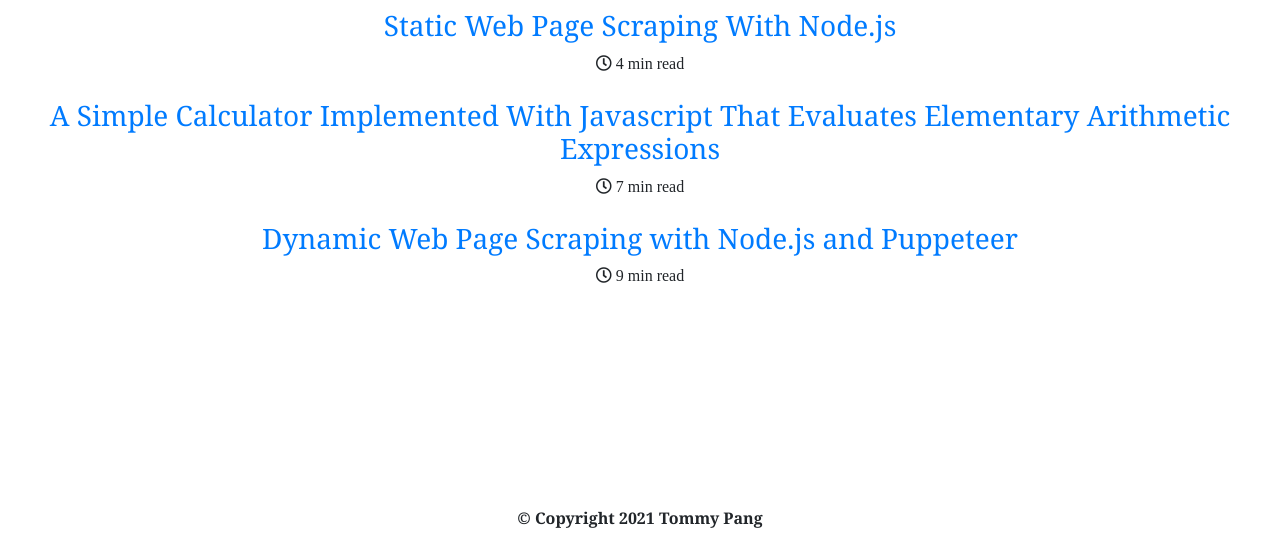
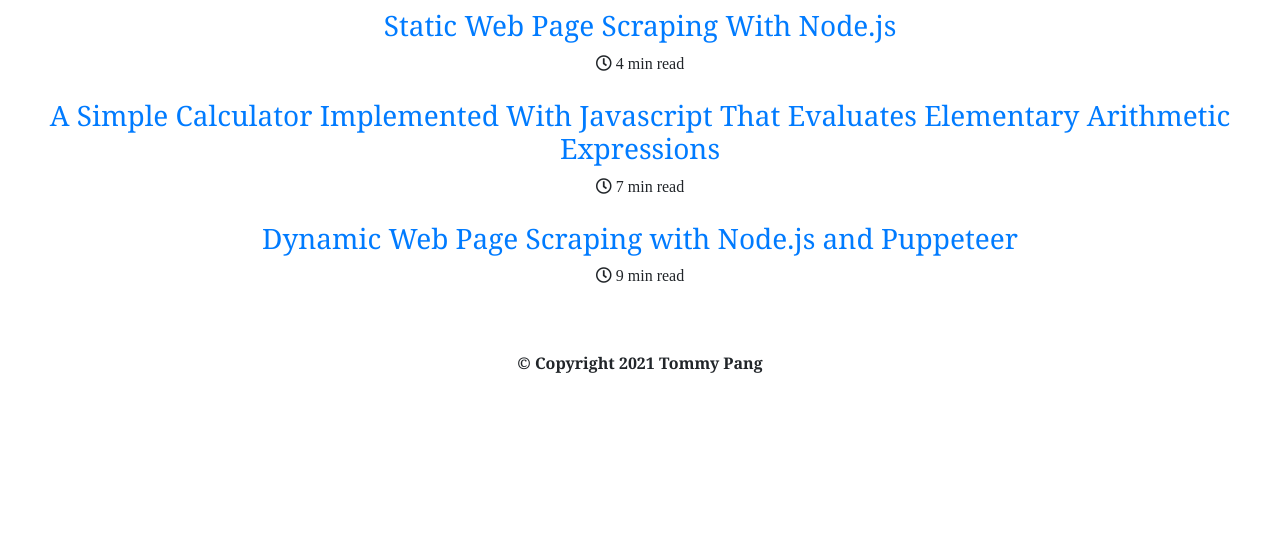
Before and after one commit to TommyPang/PersonalWebsite, a plain HTML site: page publications.html in a window 1280 px wide. Shown: the part 254-800 px from the top of the page. Drawn offline with nearby package versions, Linux system fonts and the light colour scheme.

Commit message:
change copyright text

```diff
--- a/static/css/publications.css
+++ b/static/css/publications.css
@@ -72,22 +72,16 @@ input[type=checkbox]{
     text-align: center; padding-top: 3%;
 }
 
-.copyright-text {
-    position: fixed;
-    bottom: 0;
+.copyright-section {
     width: 100%;
     text-align: center;
+    padding-top: 5%;
 }
 
 .main {
     margin-top: 30px;
 }
 
-.copyright-section {
-    width: 100%;
-    text-align: center;
-    padding-top: 5%;
-}
 
 /* APPLYING MEDIA QUERIES */
 @media (max-width: 768px) {
```
